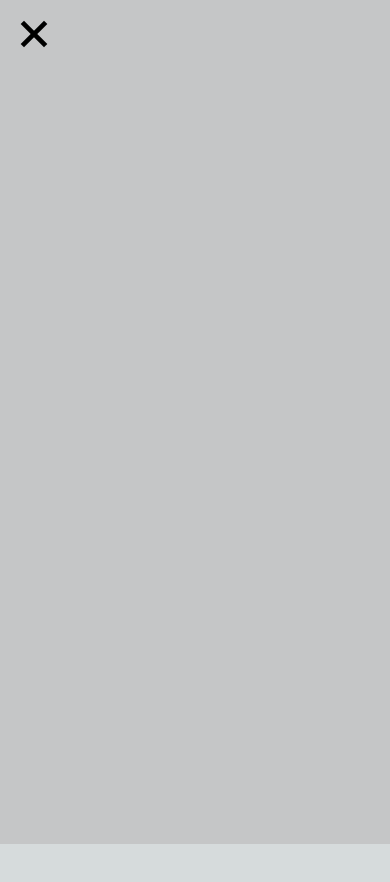
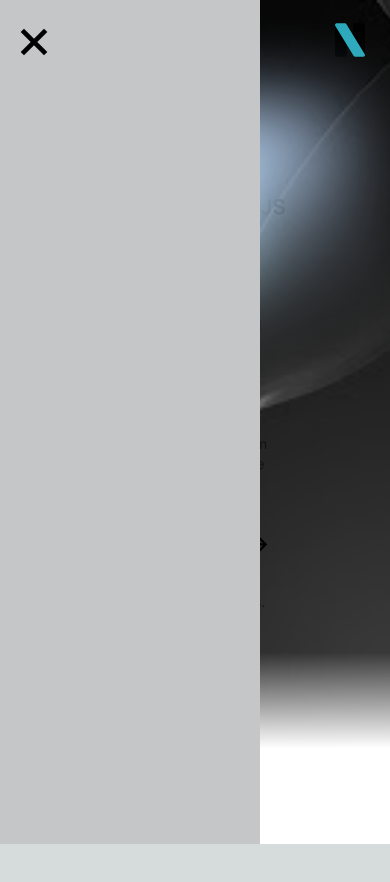
Before and after one commit to OctaFloare/flitnext-2024, a Next.js app: page / in a window 390 px wide. Both pictures are taken after a click on the button 34 px from the left and 34 px from the top of the page. Shown: the top 882 px of the page. Built offline with nearby package versions, Linux system fonts and the light colour scheme.

Commit message:
added flixnet icon in mobile

```diff
--- a/src/components/mobileHeader/burgerSvg.jsx
+++ b/src/components/mobileHeader/burgerSvg.jsx
@@ -1,4 +1,4 @@
 export const BurgerSvg = () =>
-<svg className="w-7 h-7 text-red-50" aria-hidden="true" xmlns="http://www.w3.org/2000/svg" fill="none" viewBox="0 0 17 14">
+<svg className="w-7 h-7 text-red-50 mt-2" aria-hidden="true" xmlns="http://www.w3.org/2000/svg" fill="none" viewBox="0 0 17 14">
     <path stroke="currentColor" strokeLinecap="round" strokeLinejoin="round" strokeWidth="2" d="M1 1h15M1 7h15M1 13h15" />
 </svg>
--- a/src/components/mobileHeader/header.jsx
+++ b/src/components/mobileHeader/header.jsx
@@ -3,12 +3,14 @@
 import { useState } from "react"
 import { Overlay } from "./overlay";
 import { BurgerSvg } from "./burgerSvg";
+import { FlixnetSvg } from "./flixnetSvg";
 
 export const MobileHeader = () => {
     const [isOpen, setIsOpen] = useState(false);
 
     return <div className="block lg:hidden p-5">
         <button onClick={() => setIsOpen(true)}><BurgerSvg /></button>
+        <FlixnetSvg className="absolute right-0 top-0 w-10 h-10 m-5" />
         <Overlay setIsOpen={setIsOpen} isOpen={isOpen}/>
     </div>
 }
--- a/src/components/mobileHeader/overlay.jsx
+++ b/src/components/mobileHeader/overlay.jsx
@@ -1,7 +1,8 @@
+import { FlixnetSvg } from "./flixnetSvg";
 import { BurgerSvg, XIconSvg } from "./xIconSvg";
 
 export const Overlay = ({ setIsOpen, isOpen }) =>
-<div className={`absolute left-0 top-0 h-full bg-[#C5C6C7] w-full ${isOpen ? "block" : "hidden"} z-10`}>
+<div className={`absolute left-0 top-0 h-full bg-[#C5C6C7] w-2/3 ${isOpen ? "block" : "hidden"} z-10`}>
     <button onClick={() => setIsOpen(false)}>
         <XIconSvg />
     </button>
--- a/src/components/mobileHeader/xIconSvg.jsx
+++ b/src/components/mobileHeader/xIconSvg.jsx
@@ -1,5 +1,5 @@
 export const XIconSvg = () =>
-<svg viewBox="0 0 12 12" version="1.1" xmlns="http://www.w3.org/2000/svg" className="text-[#1F2833] w-7 h-7 m-5">
+<svg viewBox="0 0 12 12" version="1.1" xmlns="http://www.w3.org/2000/svg" className="text-[#1F2833] w-7 h-7 m-5 mt-7">
     <line x1="1" y1="11" x2="11" y2="1" stroke="black" strokeWidth="2"/>
     <line x1="1" y1="1" x2="11" y2="11" stroke="black" strokeWidth="2"/>
 </svg>
```
